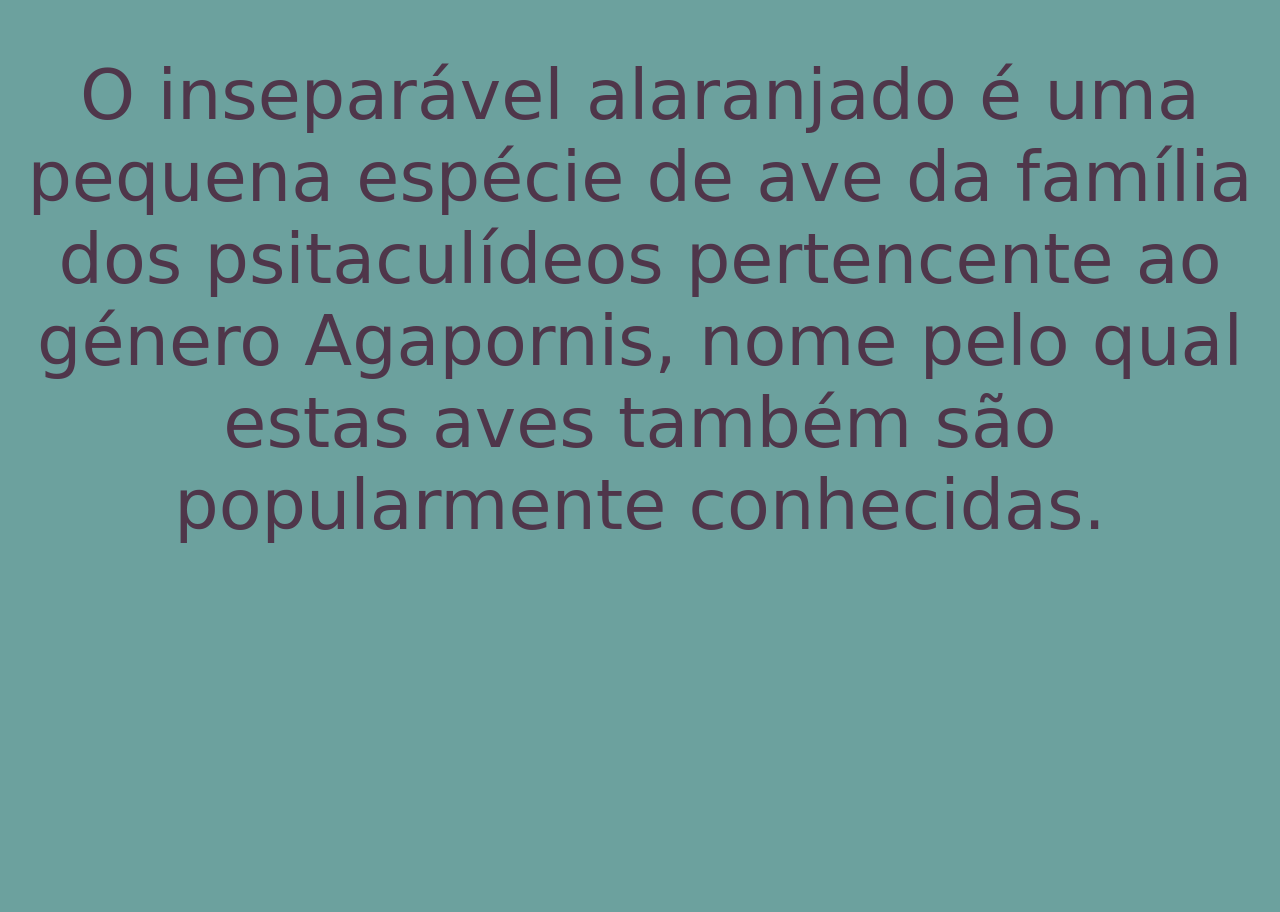
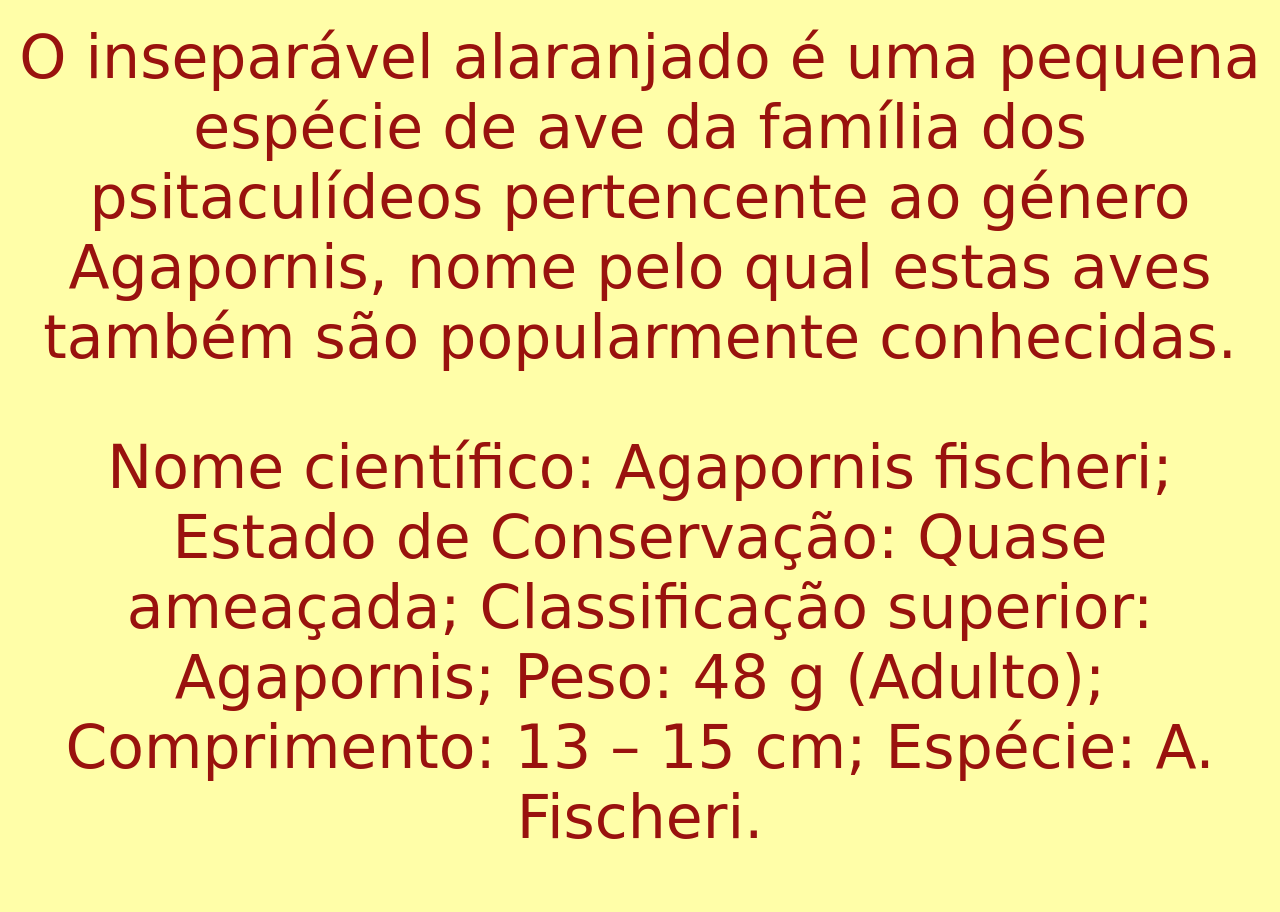
Before and after one commit to GustavoAvila646/BBBBBBBBBBBBBB, a plain HTML site: page index.html in a window 1280 px wide. Shown: the part 370-1282 px from the top of the page. Before the commit the page ends 986 px from the top, so only its background shows below. Drawn offline with Linux system fonts and the light colour scheme.

Commit message:
edição 01

```diff
--- a/index.html
+++ b/index.html
@@ -12,9 +12,17 @@
 <p>
   Agapornis Fischeri
 </p>
-<p>
-  O inseparável alaranjado é uma pequena espécie de ave da família dos psitaculídeos pertencente ao género Agapornis, nome pelo qual estas aves também são popularmente conhecidas.
+<p>O inseparável alaranjado é uma pequena espécie de ave da família dos psitaculídeos pertencente ao género Agapornis, nome pelo qual estas aves também são popularmente conhecidas.
+
+<p>Nome científico: Agapornis fischeri;
+Estado de Conservação: Quase ameaçada;
+Classificação superior: Agapornis;
+Peso: 48 g (Adulto);
+Comprimento: 13 – 15 cm;
+Espécie: A. Fischeri.
 </p>
+
+
 
 </body>
 </html>
--- a/style.css
+++ b/style.css
@@ -1,8 +1,8 @@
 body{
-  background-color:#6ca19e
+  background-color:#FFFEA8
 }
 p{
-  font-size: 70px; color:#4f364a; font-family: cursive; text-align: center;
+  font-size: 60px; color:#99120E; font-family: cursive; text-align: center;
 }
 
 img {
```
